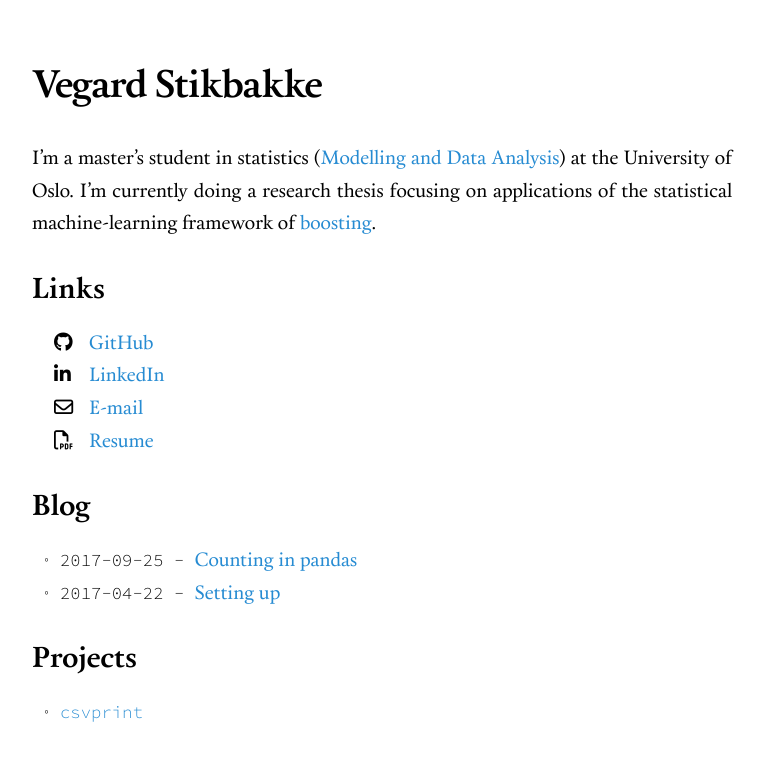
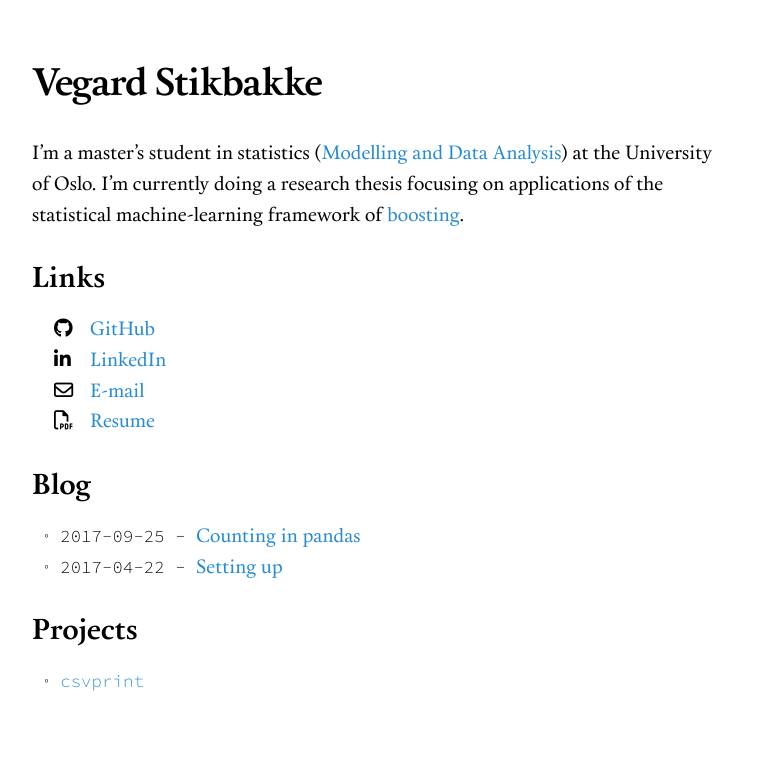
Before and after one commit to vegarsti/vegarsti.github.io, a Jekyll site: the page built from index.md, in a window 1280 px wide. Shown: the top 761 px of the page, without its empty margins (258-1023 px from the left). Built offline with Jekyll 4.4.1, drawn with Linux system fonts in a browser that asks for light colours; nearby versions of some CDN libraries.

Commit message:
Remove justify, change some spacing

```diff
--- a/css/style.scss
+++ b/css/style.scss
@@ -13,8 +13,8 @@ $gray-color: #a8a8a8;
 body {
   font-size: 120%;
   font-family: 'Calendas Plus';
-  line-height: 1.7;
-  text-align: justify;
+  line-height: 1.6;
+  letter-spacing: 0.1px;
 }
 
 .main {
@@ -163,7 +163,7 @@ li:before {
   }
 
   i {
-    padding-top: 7px;
+    padding-top: 6px;
     position: absolute;
   }
 
```
